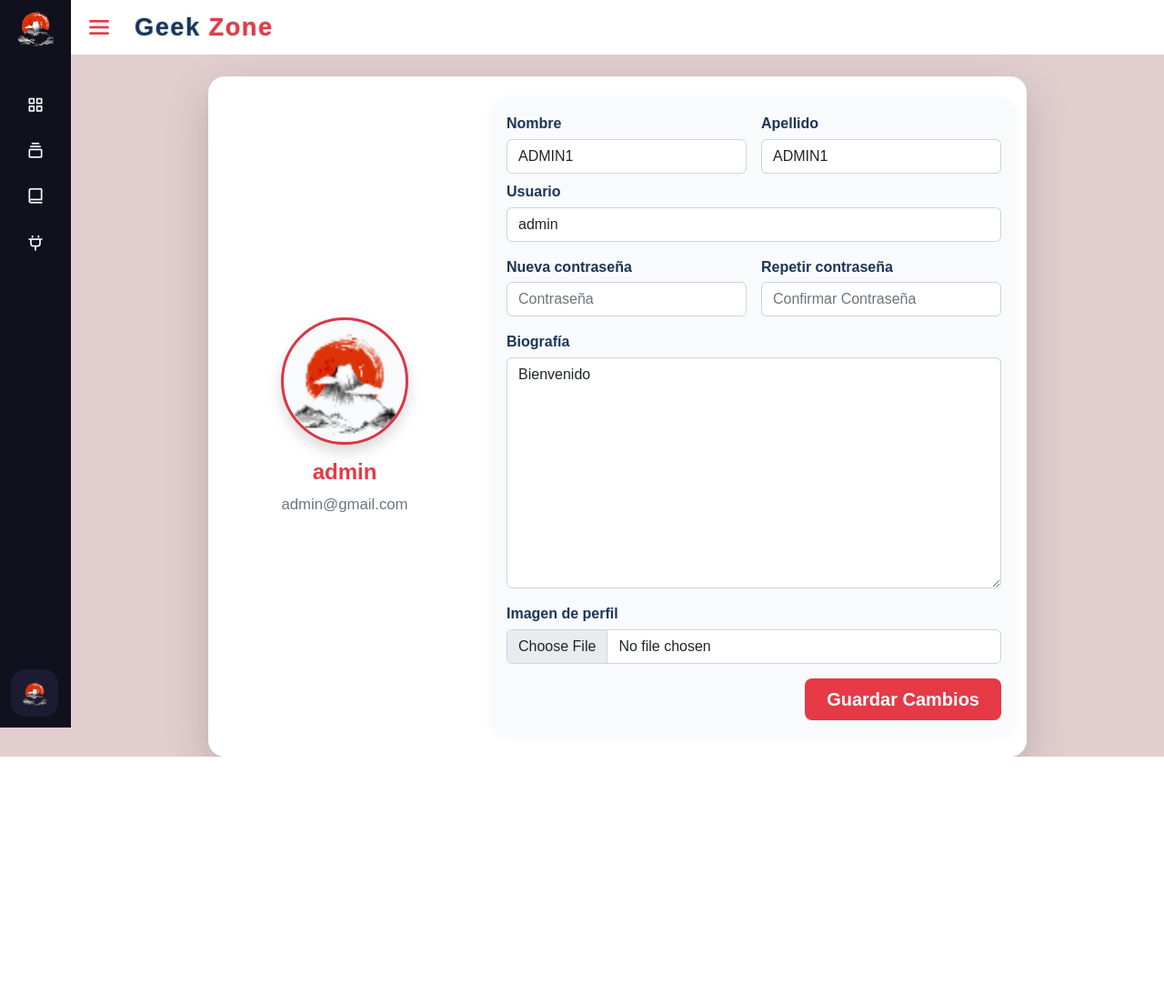
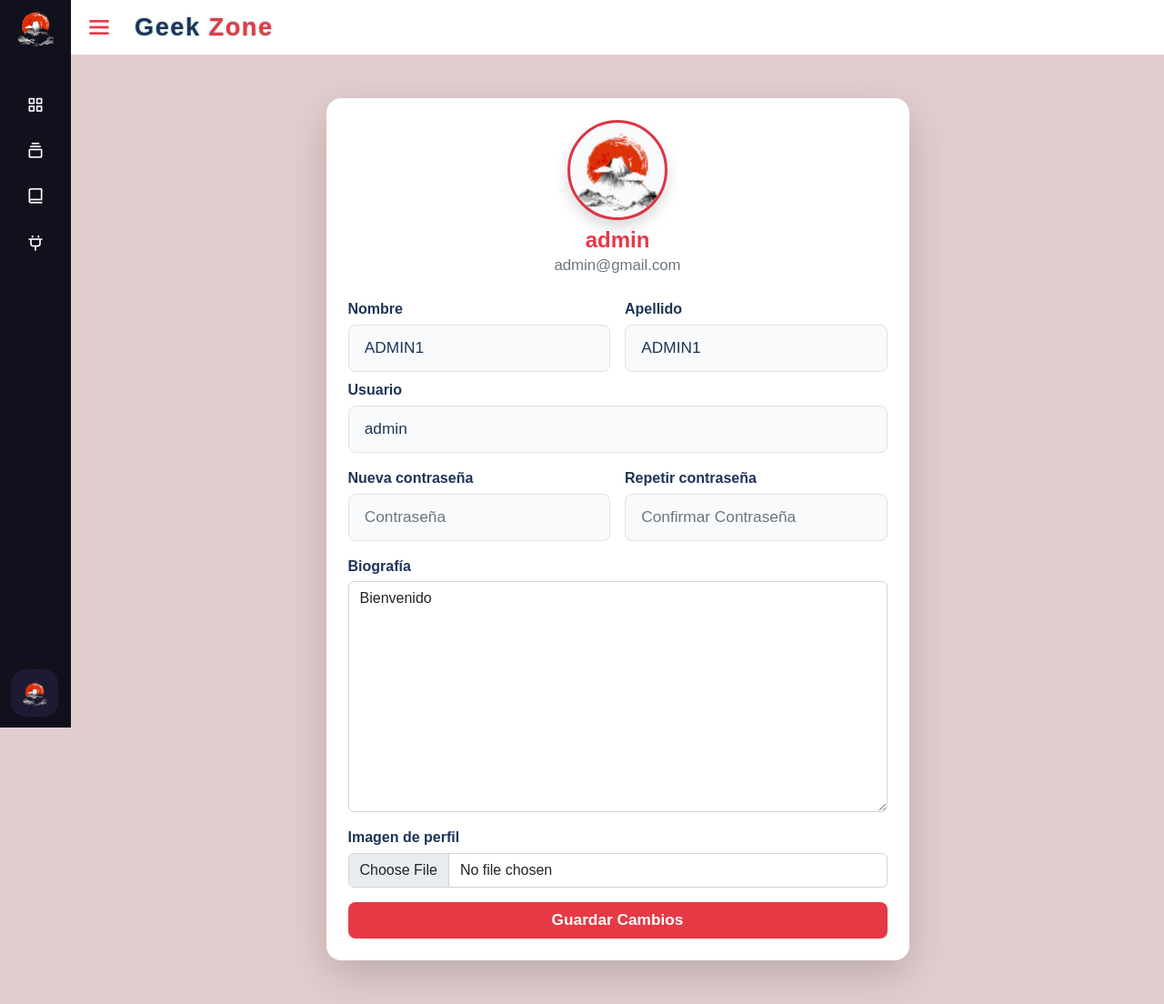
Before and after one commit to ginogiorgi/proyectoCoderFinal, a Django app: page /editProfile/ in a window 1280 px wide. Shown: the whole page at 91% size. Before the commit the page ends 832 px from the top, so only its background shows below. Run offline with Django 4.2, Linux system fonts and the light colour scheme; a user stored in the database is signed in; data comes from the database, SQL or seed files in the repository; both versions use the stored data as it was after the commit.

Commit message:
Fixed and styled profileDetails

```diff
--- a/templates/base.html
+++ b/templates/base.html
@@ -87,13 +87,15 @@
                 <li>
                     <div class="profile-details">
                         <div class="profile-content">
-                            <img src="{{ request.user.profile.image.url }}" alt="profileImg">
+                            <a href="{% url 'Profile' request.user %}" id="sidebar-profile-img-link">
+                                <img src="{{ request.user.profile.image.url }}" alt="profileImg" style="cursor:pointer;">
+                            </a>
                         </div>
                         <div class="name-job">
                             <a href="{% url 'Profile' request.user %}" class="profile_name">{{request.user}}</a>
                             <div class="job"> </div>
                         </div>
-                            <a href="{% url 'Logout' %}"><i  class='bx bx-log-out' > </i> </a>
+                        <a href="{% url 'Logout' %}"><i  class='bx bx-log-out' > </i> </a>
                     </div>
                 </li>
                 {% else %}
--- a/templates/editProfile.html
+++ b/templates/editProfile.html
@@ -1,22 +1,25 @@
-{% extends "base.html" %}
-{% load static %}
+{% extends 'base.html' %}
+
+{% block title %}Editar Perfil{% endblock %}
+
 {% block container %}
-<div class="container border-0 shadow-lg mt-4 mb-5" style="background-color: white; border-radius: 18px; max-width: 900px;">
-    <div class="row justify-content-center align-items-center py-4">
-        <div class="col-12 col-md-4 d-flex flex-column align-items-center mb-4 mb-md-0">
-            <div class="profile-img-wrapper position-relative mb-3">
+<div class="container py-5">
+    <div class="row justify-content-center">
+        <div class="col-lg-7 col-md-9">
+            <div class="card shadow-lg border-0 rounded-4 p-4">
+                <div class="text-center mb-3">
+                    <div class="profile-img-wrapper position-relative mb-2 mx-auto">
                         <img
                             src="{{ request.user.profile.image.url }}"
                             class="rounded-circle border border-3 border-danger shadow"
-                    style="width: 140px; height: 140px; object-fit: cover; background: #f8fafc;"
+                            style="width: 110px; height: 110px; object-fit: cover; background: #f8fafc;"
                             alt="Avatar"
                         />
                     </div>
-            <h4 class="fw-bold text-center" style="color: #e63946;">{{ request.user.username }}</h4>
-            <p class="text-muted text-center mb-0" style="font-size: 1.05em;">{{ request.user.email }}</p>
+                    <h4 class="fw-bold text-center mb-0" style="color: #e63946;">{{ request.user.username }}</h4>
+                    <p class="text-muted text-center mb-2" style="font-size: 1.05em;">{{ request.user.email }}</p>
                 </div>
-        <div class="col-12 col-md-8">
-            <form method="POST" enctype="multipart/form-data" class="p-3 rounded-4" style="background: #f8fafc; box-shadow: 0 2px 12px 0 rgba(0,0,0,0.04);">
+                <form method="POST" enctype="multipart/form-data" autocomplete="off">
                     {% csrf_token %}
                     <div class="row g-3 mb-2">
                         <div class="col-md-6">
@@ -56,7 +59,7 @@
                     </div>
                     {% endif %}
                     <div class="d-flex justify-content-end">
-                    <button type="submit" class="btn btn-lg px-4 fw-bold" style="background-color: #e63946; color: white; border: none; border-radius: 8px;">
+                        <button type="submit" class="btn w-100 fw-bold" style="background-color: #e63946; color: white; border-radius: 8px; font-size: 1.08em;">
                             Guardar Cambios
                         </button>
                     </div>
@@ -64,14 +67,33 @@
             </div>
         </div>
     </div>
+</div>
 <style>
     .profile-img-wrapper {
-        width: 140px;
-        height: 140px;
+        width: 110px;
+        height: 110px;
         margin: 0 auto;
     }
     .form-label {
         margin-bottom: 0.3rem;
     }
+    .card input[type="text"],
+    .card input[type="password"],
+    .card input[type="email"] {
+        border-radius: 8px;
+        background: #f8fafc;
+        color: #1d3557;
+        font-weight: 500;
+        border: 1px solid #dee2e6;
+        font-size: 1.08em;
+        padding: 0.7em 1em;
+    }
+    .card input[type="text"]:focus,
+    .card input[type="password"]:focus,
+    .card input[type="email"]:focus {
+        border-color: #e63946;
+        box-shadow: 0 0 0 0.15rem rgba(230,57,70,.15);
+        outline: none;
+    }
 </style>
 {% endblock %}
```
Also changed, not shown: db.sqlite3. Lines whose indentation alone changed are shown as unchanged.
